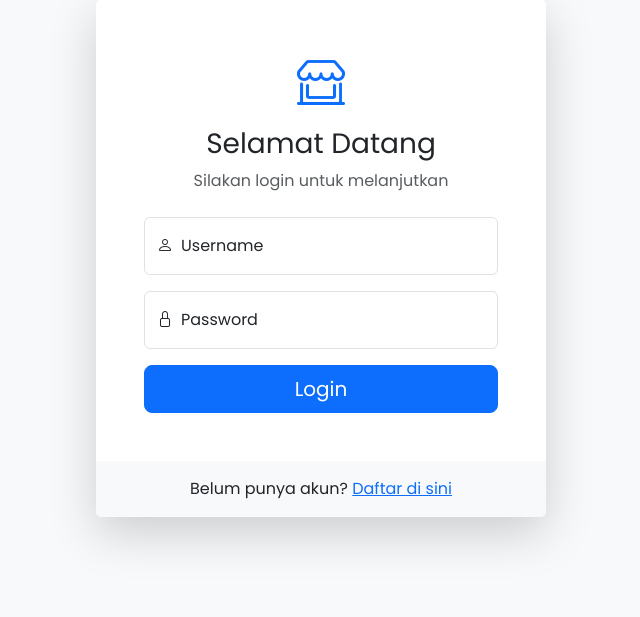
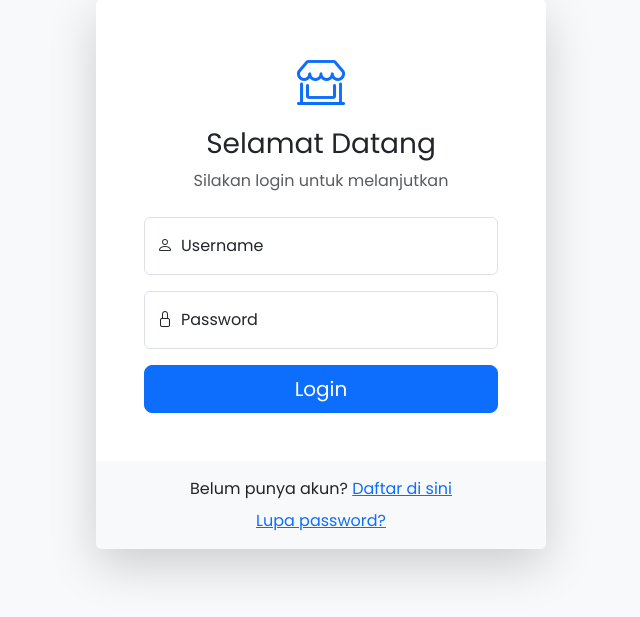
Before and after one commit to 245Amaril/amrl_kasir, a PHP site: page /index.php in a window 1280 px wide. Shown: the part 81-698 px from the top of the page, without its empty margins (319-959 px from the left). Run offline with PHP 8.4, Linux system fonts and the light colour scheme.

Commit message:
tambah fitur reset pass

```diff
--- a/config.php
+++ b/config.php
@@ -1,5 +1,5 @@
 <?php
-// 1. KONFIGURASI DAN KONEKSI DATABASE
+
 class Database {
     private $host = 'localhost';
     private $db_name = 'db_pos_uas';
--- a/index.php
+++ b/index.php
@@ -44,6 +44,21 @@ function handle_image_upload($file_input_name, $current_image = '') {
 if ($_SERVER['REQUEST_METHOD'] === 'POST') {
     $action = $_POST['action'] ?? '';
     switch ($action) {
+        case 'reset_password':
+            $username = $_POST['username'] ?? '';
+            $new_password = $_POST['new_password'] ?? '';
+            $confirm_new_password = $_POST['confirm_new_password'] ?? '';
+            if ($new_password !== $confirm_new_password) {
+                $_SESSION['error'] = "Konfirmasi password baru tidak cocok!";
+                header("Location: index.php?page=reset");
+            } elseif ($user->resetPassword($username, $new_password)) {
+                $_SESSION['success'] = "Password berhasil direset. Silakan login.";
+                header("Location: index.php?page=login");
+            } else {
+                $_SESSION['error'] = "Username tidak ditemukan atau gagal reset password.";
+                header("Location: index.php?page=reset");
+            }
+            exit();
         case 'login':
             if ($user->login($_POST['username'], $_POST['password'])) {
                 header("Location: index.php?page=home");
@@ -142,6 +157,7 @@ $content = '';
 switch ($page) {
     case 'login': $content = View::login(); break;
     case 'register': $content = View::register(); break;
+    case 'reset': $content = View::reset(); break;
     case 'home': $content = View::home($product); break;
     case 'produk': $content = View::produk($product); break;
     case 'riwayat': $content = View::riwayat($order); break;
--- a/models.php
+++ b/models.php
@@ -1,5 +1,4 @@
 <?php
-// 2. CLASS-CLASS MODEL (OOP)
 
 class User {
     private $conn;
@@ -50,6 +49,21 @@ class User {
         $stmt->bindParam(':role', $role);
 
         return $stmt->execute();
+    }
+
+    public function resetPassword($username, $new_password) {
+        $query = "SELECT id FROM " . $this->table_name . " WHERE username = :username";
+        $stmt = $this->conn->prepare($query);
+        $stmt->bindParam(':username', $username);
+        $stmt->execute();
+        if ($stmt->rowCount() === 0) {
+            return false; // Username tidak ditemukan
+        }
+        $hashed_password = password_hash($new_password, PASSWORD_BCRYPT);
+        $update = $this->conn->prepare("UPDATE " . $this->table_name . " SET password = :password WHERE username = :username");
+        $update->bindParam(':password', $hashed_password);
+        $update->bindParam(':username', $username);
+        return $update->execute();
     }
 
     public function logout() {
--- a/views.php
+++ b/views.php
@@ -1,6 +1,5 @@
 <?php
 
-// 3. FUNGSI UNTUK VIEW (TAMPILAN HTML) - OOP VERSION
 class View {
     public static function login() { ob_start(); ?>
         <div class="form-container">
@@ -28,6 +27,7 @@ class View {
                 </div>
                 <div class="card-footer text-center bg-light border-0 py-3">
                     <p class="mb-0">Belum punya akun? <a href="index.php?page=register">Daftar di sini</a></p>
+                    <p class="mb-0 mt-2"><a href="index.php?page=reset">Lupa password?</a></p>
                 </div>
             </div>
         </div>
@@ -66,6 +66,37 @@ class View {
                 </div>
                 <div class="card-footer text-center bg-light border-0 py-3">
                     <p class="mb-0">Sudah punya akun? <a href="index.php?page=login">Login di sini</a></p>
+                </div>
+            </div>
+        </div>
+    <?php return ob_get_clean(); }
+
+    public static function reset() { ob_start(); ?>
+        <div class="form-container">
+            <div class="card shadow-lg border-0">
+                <div class="card-body p-5">
+                    <h3 class="card-title text-center mb-4">Reset Password</h3>
+                    <form action="index.php" method="POST">
+                        <input type="hidden" name="action" value="reset_password">
+                        <div class="form-floating mb-3">
+                            <input type="text" class="form-control" id="username" name="username" placeholder="Username" required>
+                            <label for="username"><i class="bi bi-person me-2"></i>Username</label>
+                        </div>
+                        <div class="form-floating mb-3">
+                            <input type="password" class="form-control" id="new_password" name="new_password" placeholder="Password Baru" required>
+                            <label for="new_password"><i class="bi bi-lock me-2"></i>Password Baru</label>
+                        </div>
+                        <div class="form-floating mb-3">
+                            <input type="password" class="form-control" id="confirm_new_password" name="confirm_new_password" placeholder="Konfirmasi Password Baru" required>
+                            <label for="confirm_new_password"><i class="bi bi-shield-lock me-2"></i>Konfirmasi Password Baru</label>
+                        </div>
+                        <div class="d-grid">
+                            <button type="submit" class="btn btn-primary btn-lg">Reset Password</button>
+                        </div>
+                    </form>
+                </div>
+                <div class="card-footer text-center bg-light border-0 py-3">
+                    <p class="mb-0"><a href="index.php?page=login">Kembali ke Login</a></p>
                 </div>
             </div>
         </div>
```
